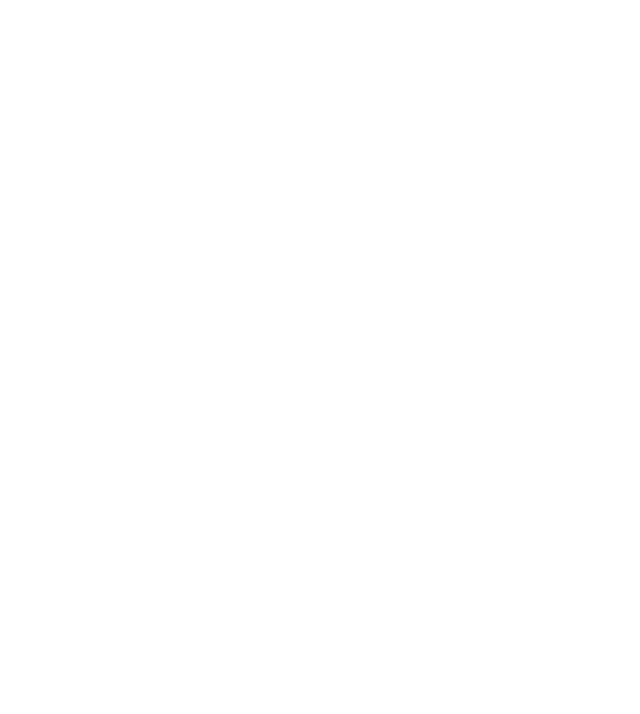
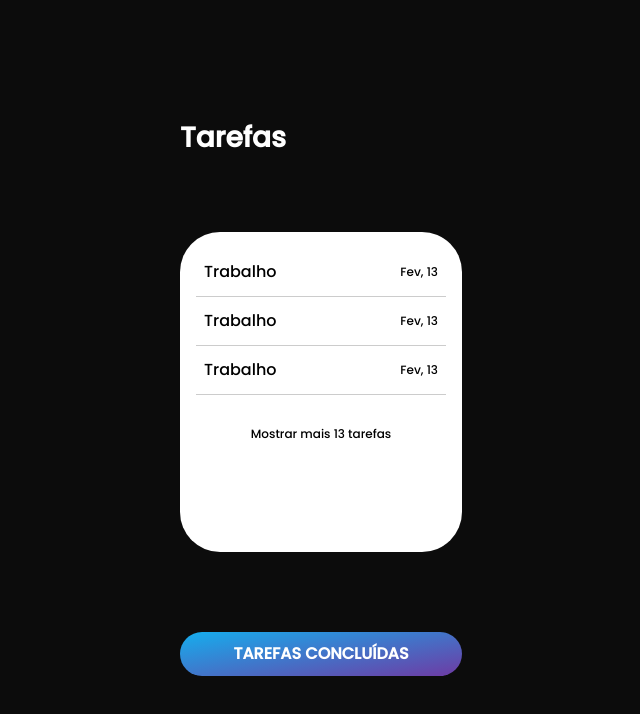
Before and after one commit to Turing-Tecnologia/DESAFIO-TRAINEE, a React (Create React App) app in the folder Lucas Nascimento/web/: page /app/tasks in a window 1280 px wide. Shown: the top 714 px of the page, without its empty margins (319-959 px from the left). Built offline with nearby package versions, Linux system fonts and the light colour scheme; the HTML template or start-up script is replaced by a standard one.

Commit message:
Create tasks list page

```diff
--- /dev/null
+++ b/Lucas Nascimento/web/src/components/ScrollContainer/index.js
@@ -0,0 +1,21 @@
+import styled from 'styled-components';
+
+const ScrollContainer = styled.section`
+  background-color: #fff;
+  border-radius: 40px;
+  height: 20rem;
+  overflow-y: scroll;
+  padding: 1rem;
+  width: 100%;
+`;
+
+export const ShowMore = styled.button`
+  border: none;
+  background: none;
+  font-size: 0.75rem;
+  margin-top: 2rem;
+  text-align: center;
+  width: 100%;
+`;
+
+export default ScrollContainer;
--- /dev/null
+++ b/Lucas Nascimento/web/src/components/Title/index.js
@@ -0,0 +1,11 @@
+import styled from 'styled-components';
+
+const Title = styled.h2`
+  color: #fff;
+  font-size: 1.75rem;
+  margin-bottom: 0px;
+  margin-top: 0px;
+  width: 100%;
+`;
+
+export default Title;
--- a/Lucas Nascimento/web/src/pages/ProfileEditPage/index.js
+++ b/Lucas Nascimento/web/src/pages/ProfileEditPage/index.js
@@ -4,7 +4,7 @@
 import Button, { ButtonGroup } from '../../components/Button';
 import { AvatarContainer, Avatar, Input } from './styles';
 
-export default function UserPage() {
+export default function ProfileEditPage() {
   return (
     <Container>
       <AvatarContainer>
--- a/Lucas Nascimento/web/src/pages/SignInPage/index.js
+++ b/Lucas Nascimento/web/src/pages/SignInPage/index.js
@@ -1,4 +1,5 @@
-import React from 'react';
+import React, { useCallback } from 'react';
+import { useHistory } from 'react-router-dom';
 
 import Container from '../../components/Container';
 import Logo from '../../components/Logo';
@@ -6,6 +7,9 @@
 import Input from '../../components/Input';
 
 export default function SignInPage() {
+  const history = useHistory();
+  const handleClick = useCallback(() => history.push('/app'), [history]);
+
   return (
     <Container>
       <Logo />
@@ -15,7 +19,7 @@
         <Input name="password" placeholder="Senha" type="password" />
       </ButtonGroup>
 
-      <Button text="Login" gradientText variant />
+      <Button onClick={handleClick} text="Login" gradientText variant />
     </Container>
   );
 }
--- /dev/null
+++ b/Lucas Nascimento/web/src/pages/TaskListPage/Task/index.js
@@ -0,0 +1,12 @@
+import React from 'react';
+
+import { Container, Title, Date } from './styles';
+
+export default function Task() {
+  return (
+    <Container>
+      <Title>Trabalho</Title>
+      <Date>Fev, 13</Date>
+    </Container>
+  );
+}
--- /dev/null
+++ b/Lucas Nascimento/web/src/pages/TaskListPage/Task/styles.js
@@ -0,0 +1,22 @@
+import styled from 'styled-components';
+
+export const Container = styled.div`
+  align-items: center;
+  display: flex;
+  border-bottom: 1px solid #ccc;
+  justify-content: space-between;
+  padding: 1rem 0.5rem;
+`;
+
+export const Title = styled.h3`
+  font-size: 1rem;
+  font-weight: normal;
+  margin: 0px;
+  margin-right: 0.875rem;
+`;
+
+export const Date = styled.h4`
+  font-size: 0.75rem;
+  font-weight: normal;
+  margin: 0px;
+`;
--- /dev/null
+++ b/Lucas Nascimento/web/src/pages/TaskListPage/index.js
@@ -0,0 +1,25 @@
+import React from 'react';
+
+import Container from '../../components/Container';
+import ScrollContainer, { ShowMore } from '../../components/ScrollContainer';
+import Button from '../../components/Button';
+import Title from '../../components/Title';
+import Task from './Task';
+
+export default function TaskListPage() {
+  return (
+    <Container>
+      <Title>Tarefas</Title>
+
+      <ScrollContainer>
+        <Task />
+        <Task />
+        <Task />
+
+        <ShowMore>Mostrar mais 13 tarefas</ShowMore>
+      </ScrollContainer>
+
+      <Button text="Tarefas concluídas" />
+    </Container>
+  );
+}
--- a/Lucas Nascimento/web/src/pages/UserPage/index.js
+++ b/Lucas Nascimento/web/src/pages/UserPage/index.js
@@ -1,4 +1,5 @@
-import React from 'react';
+import React, { useCallback } from 'react';
+import { useHistory } from 'react-router-dom';
 
 import Container from '../../components/Container';
 import Button, { ButtonGroup } from '../../components/Button';
@@ -6,13 +7,20 @@
 import { Avatar } from './styles';
 
 export default function UserPage() {
+  const history = useHistory();
+
+  const handleClick = useCallback((route) => history.push(route), [history]);
+
   return (
     <Container>
       <Avatar src="https://pm1.narvii.com/6279/c42f623be3d71b57c8c3fcaa2d03c182ee824dd0_hq.jpg" />
 
       <ButtonGroup>
-        <Button text="Editar perfil" />
-        <Button text="Tarefas" />
+        <Button
+          onClick={() => handleClick('/app/profile')}
+          text="Editar perfil"
+        />
+        <Button onClick={() => handleClick('/app/tasks')} text="Tarefas" />
         <Button text="Criar" gradientText />
       </ButtonGroup>
     </Container>
--- a/Lucas Nascimento/web/src/routes/index.js
+++ b/Lucas Nascimento/web/src/routes/index.js
@@ -6,6 +6,7 @@
 import SignInPage from '../pages/SignInPage';
 import UserPage from '../pages/UserPage';
 import ProfileEditPage from '../pages/ProfileEditPage';
+import TaskListPage from '../pages/TaskListPage';
 
 export default function Routes() {
   return (
@@ -16,6 +17,7 @@
 
       <Route path="/app" exact component={UserPage} />
       <Route path="/app/profile" exact component={ProfileEditPage} />
+      <Route path="/app/tasks" exact component={TaskListPage} />
     </Switch>
   );
 }
```
